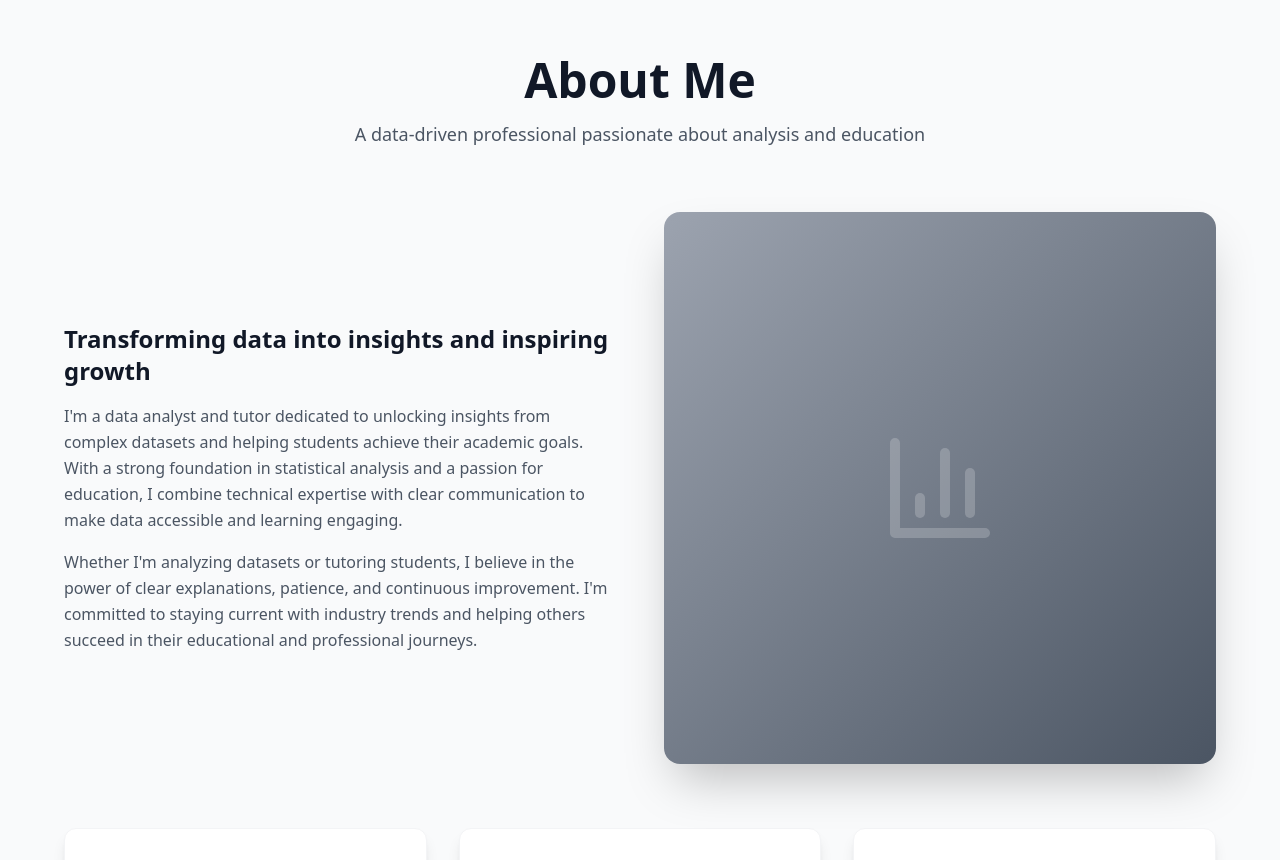
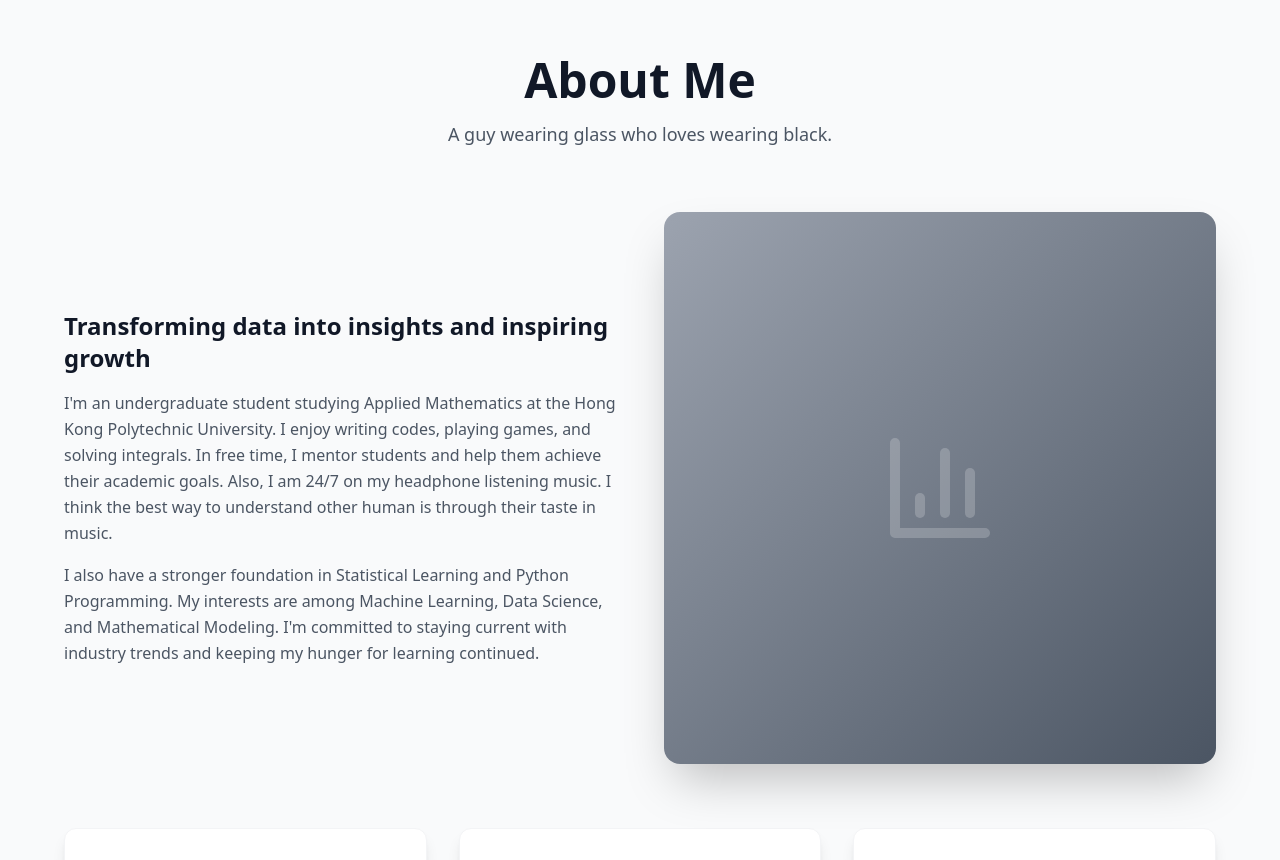
Before and after one commit to prajwal859/personal-website, a React (Vite) app: page / in a window 1280 px wide. Shown: the part 840-1700 px from the top of the page. Built offline with nearby package versions, Linux system fonts and the light colour scheme.

Commit message:
Changes in the about section

```diff
--- a/src/components/About.tsx
+++ b/src/components/About.tsx
@@ -27,7 +27,7 @@ export default function About() {
             About Me
           </h2>
           <p className="text-lg text-gray-600 dark:text-gray-300 max-w-2xl mx-auto">
-            A data-driven professional passionate about analysis and education
+            A guy wearing glass who loves wearing black.
           </p>
         </div>
 
@@ -37,16 +37,11 @@ export default function About() {
               Transforming data into insights and inspiring growth
             </h3>
             <p className="text-gray-600 dark:text-gray-300 mb-4 leading-relaxed">
-              I'm a data analyst and tutor dedicated to unlocking insights from complex datasets
-              and helping students achieve their academic goals. With a strong foundation in
-              statistical analysis and a passion for education, I combine technical expertise
-              with clear communication to make data accessible and learning engaging.
+              I'm an undergraduate student studying Applied Mathematics at the Hong Kong Polytechnic University. I enjoy writing codes, playing games, and solving integrals. In free time, I mentor students and help them achieve their academic goals. Also, I am 24/7 on my headphone listening music. I think the best way to understand other human is through their taste in music.
             </p>
             <p className="text-gray-600 dark:text-gray-300 leading-relaxed">
-              Whether I'm analyzing datasets or tutoring students, I believe in the power of
-              clear explanations, patience, and continuous improvement. I'm committed to
-              staying current with industry trends and helping others succeed in their
-              educational and professional journeys.
+              I also have a stronger foundation in Statistical Learning and Python Programming. My interests are among Machine Learning, Data Science, and Mathematical Modeling. I'm committed to
+              staying current with industry trends and keeping my hunger for learning continued.
             </p>
           </div>
 
```
